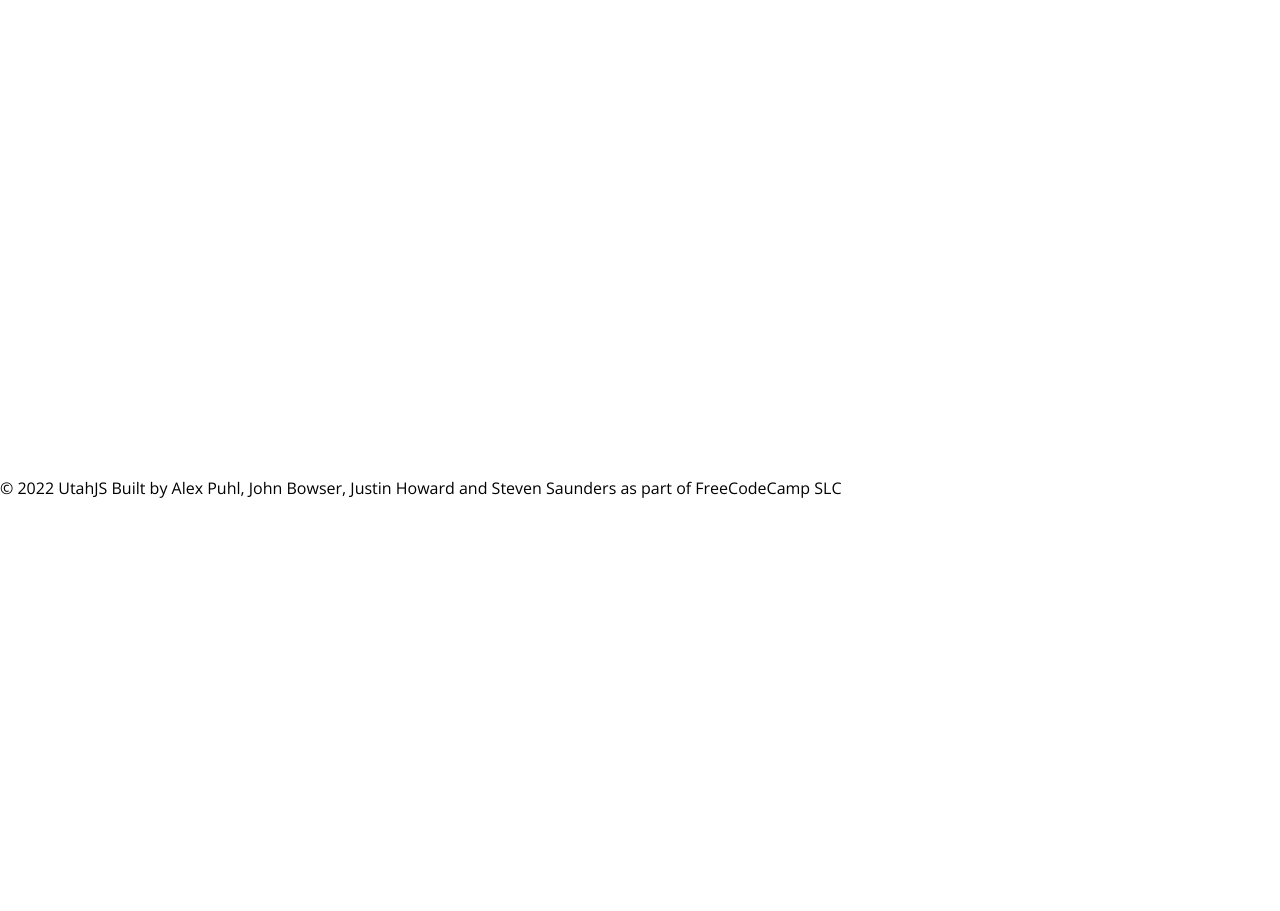
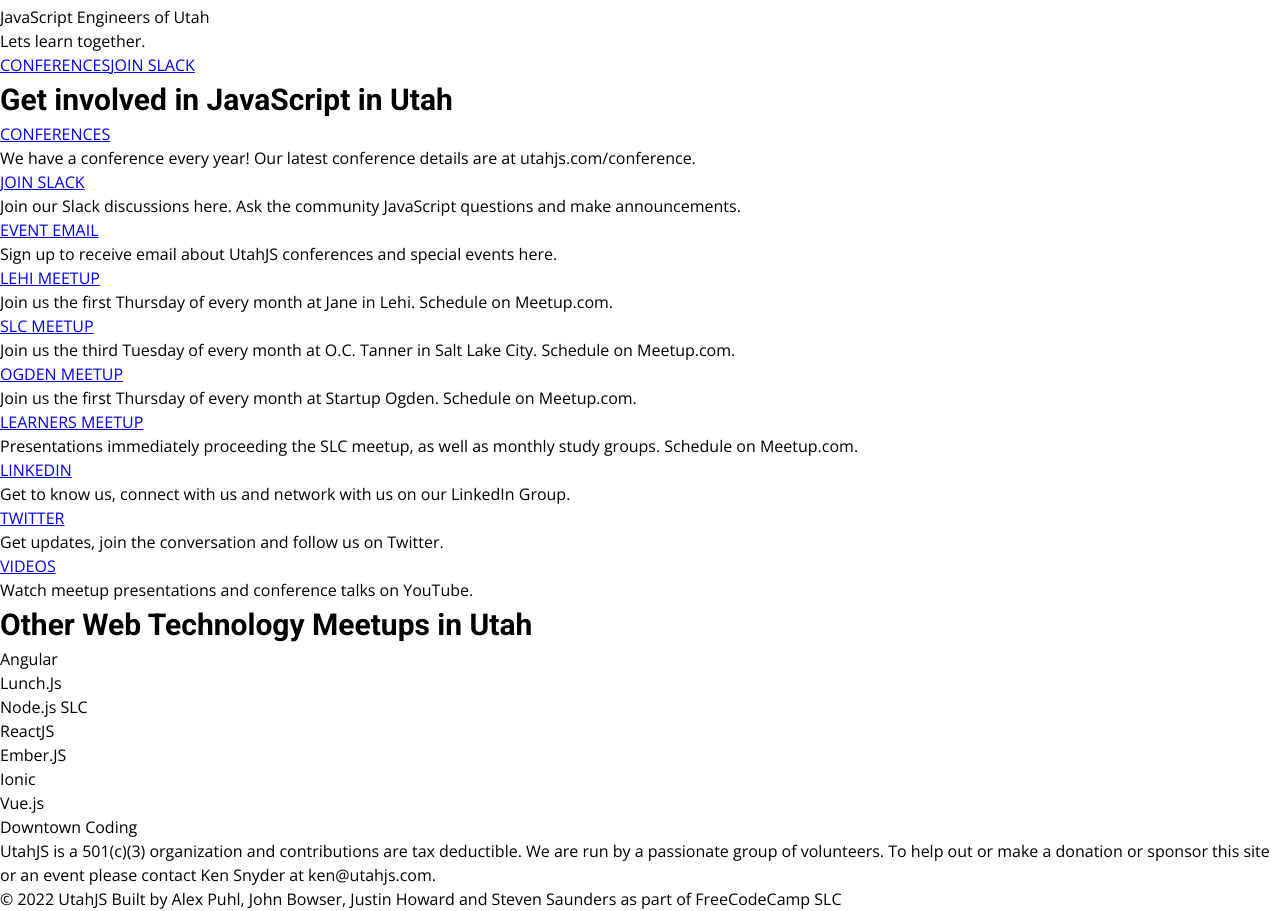
Before and after one commit to FreeCodeCamp-SLC/utahjs-website, a Next.js app in the folder next/: page / in a window 1280 px wide. Shown: the part 300-1211 px from the top of the page. Before the commit the page ends 800 px from the top, so only its background shows below. Built offline with nearby package versions, Linux system fonts and the light colour scheme.

Commit message:
homepage so far

```diff
--- a/next/src/app/page.tsx
+++ b/next/src/app/page.tsx
@@ -1,10 +1,85 @@
 import styles from './page.module.scss';
+import Link from 'next/link';
+//find real links for <Link>
 
 export default function Home() {
 	return (
 		<>
 			<h1>Home Page</h1>
-			<p>test</p>
+			<div id="top-section-home">
+				<h2>UtahJS</h2>
+				<p>JavaScript Engineers of Utah</p>
+				<p>Lets learn together.</p>
+				<Link href="/conference">CONFERENCES</Link>
+				<Link href="/">JOIN SLACK</Link>
+			</div>
+			<div id="middle-section-home">
+				<h2>Get involved in JavaScript in Utah</h2>
+				<div id="button-paragraph">
+					<Link href="/conference">CONFERENCES</Link>
+					<p>We have a conference every year! Our latest conference details are at utahjs.com/conference.</p>
+				</div>
+				<div id="button-paragraph">
+					<Link href="/">JOIN SLACK</Link>
+					<p>
+						Join our Slack discussions here. Ask the community JavaScript questions and make announcements.
+					</p>
+				</div>
+				<div id="button-paragraph">
+					<Link href="/">EVENT EMAIL</Link>
+					<p>Sign up to receive email about UtahJS conferences and special events here.</p>
+				</div>
+				<div id="button-paragraph">
+					<Link href="/">LEHI MEETUP</Link>
+					<p>Join us the first Thursday of every month at Jane in Lehi. Schedule on Meetup.com.</p>
+				</div>
+				<div id="button-paragraph">
+					<Link href="/">SLC MEETUP</Link>
+					<p>
+						Join us the third Tuesday of every month at O.C. Tanner in Salt Lake City. Schedule on
+						Meetup.com.
+					</p>
+				</div>
+				<div id="button-paragraph">
+					<Link href="/">OGDEN MEETUP</Link>
+					<p>Join us the first Thursday of every month at Startup Ogden. Schedule on Meetup.com.</p>
+				</div>
+				<div id="button-paragraph">
+					<Link href="/">LEARNERS MEETUP</Link>
+					<p>
+						Presentations immediately proceeding the SLC meetup, as well as monthly study groups. Schedule
+						on Meetup.com.
+					</p>
+				</div>
+				<div id="button-paragraph">
+					<Link href="/">LINKEDIN</Link>
+					<p>Get to know us, connect with us and network with us on our LinkedIn Group.</p>
+				</div>
+				<div id="button-paragraph">
+					<Link href="/">TWITTER</Link>
+					<p>Get updates, join the conversation and follow us on Twitter.</p>
+				</div>
+				<div id="button-paragraph">
+					<Link href="/">VIDEOS</Link>
+					<p>Watch meetup presentations and conference talks on YouTube.</p>
+				</div>
+			</div>
+			<>
+				<h2>Other Web Technology Meetups in Utah</h2>
+				<p>Angular</p>
+				<p>Lunch.Js</p>
+				<p>Node.js SLC</p>
+				<p>ReactJS</p>
+				<p>Ember.JS</p>
+				<p>Ionic</p>
+				<p>Vue.js</p>
+				<p>Downtown Coding</p>
+			</>
+			<p>
+				UtahJS is a 501(c)(3) organization and contributions are tax deductible. We are run by a passionate
+				group of volunteers. To help out or make a donation or sponsor this site or an event please contact Ken
+				Snyder at ken@utahjs.com.
+			</p>
 		</>
 	);
 }
```
Also changed, not shown: 2 other files (tests, documents, lock files or other folders).
